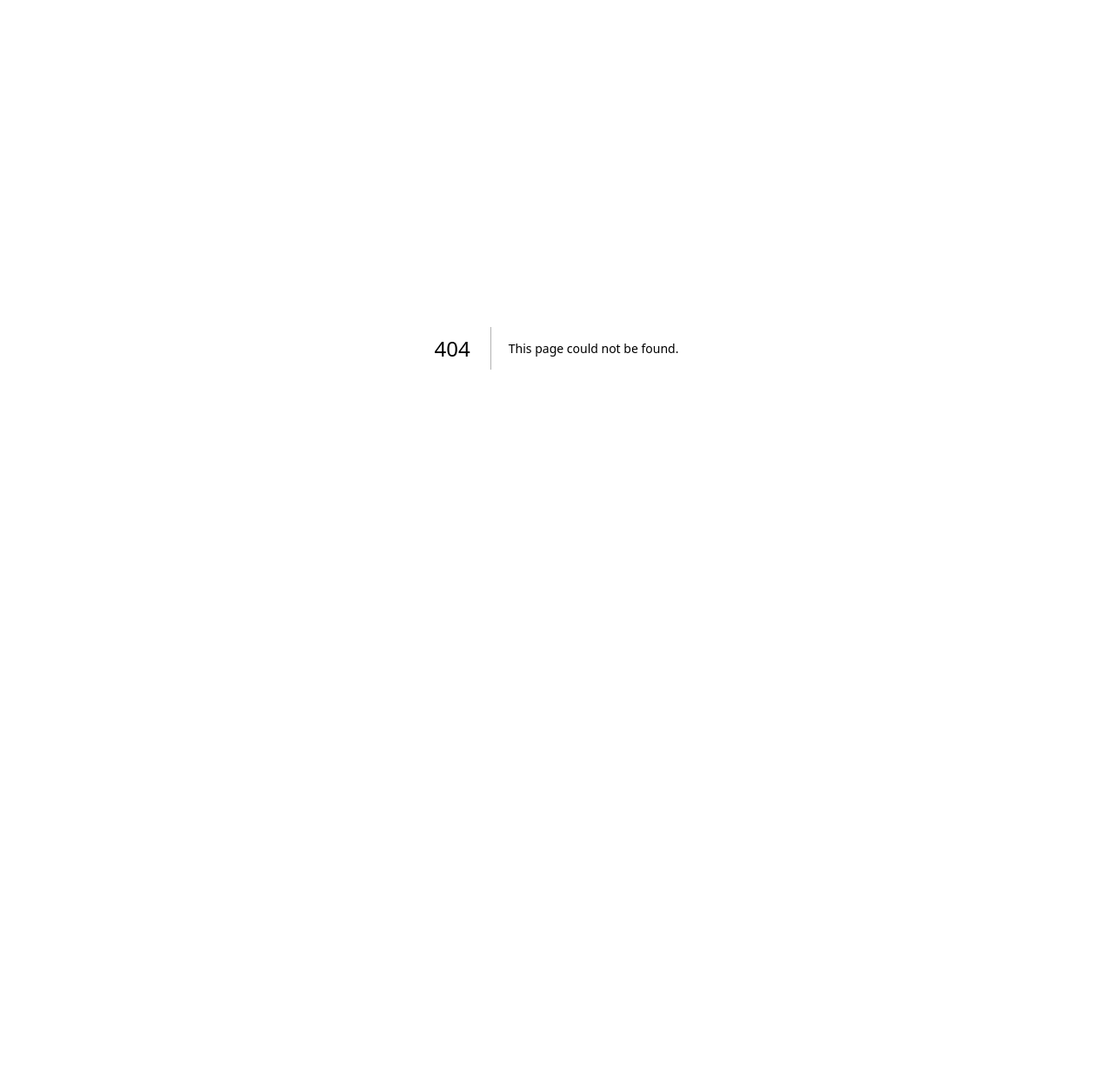
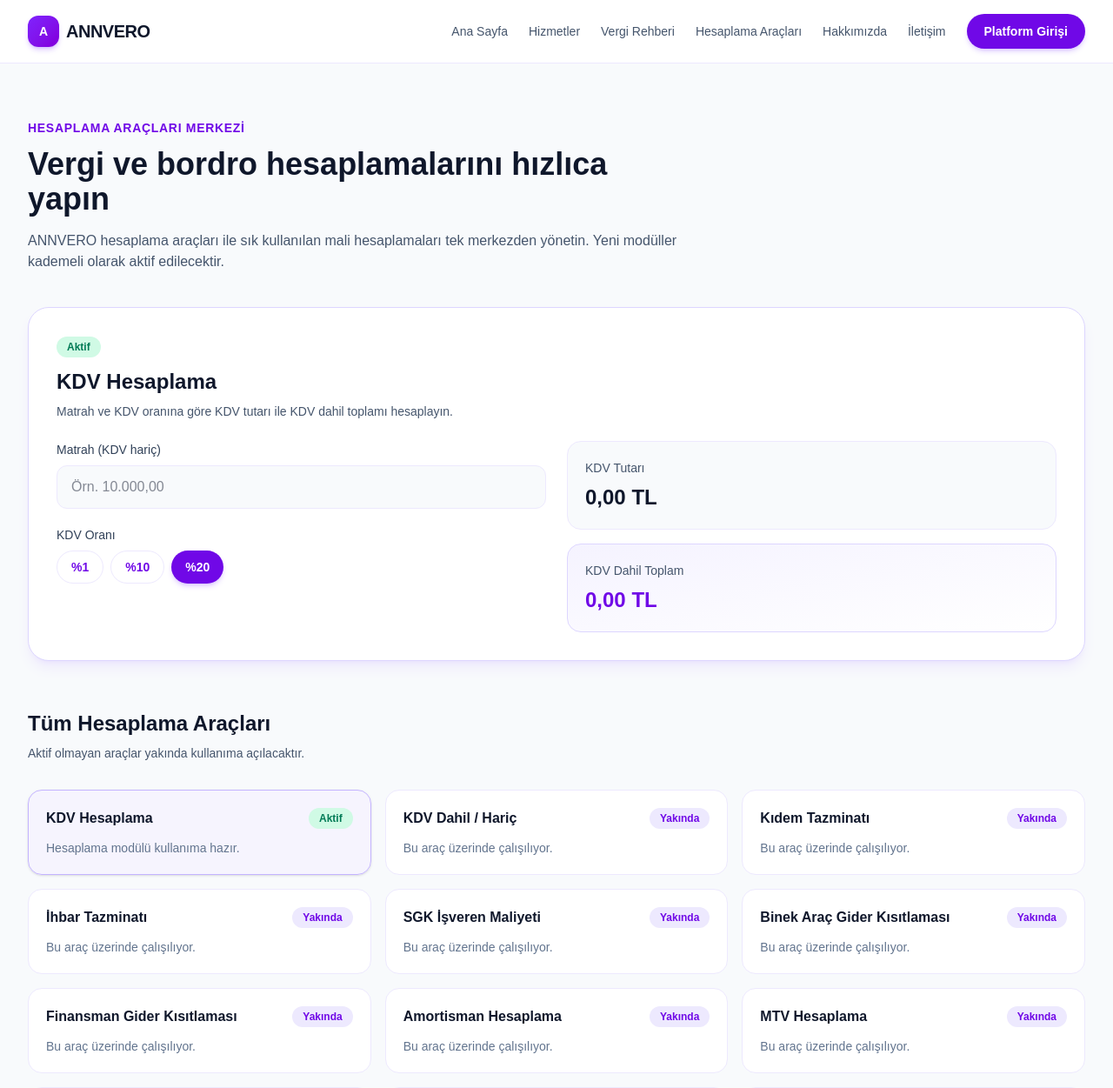
Before and after one commit to yusufozlu-hue/annvero-app, a Next.js app: page /hesaplama-araclari in a window 1280 px wide. Before the commit this address had no page. Shown: the top 1251 px of the page at 87% size. Before the commit the page ends 800 px from the top, so only its background shows below. Built offline with nearby package versions, Linux system fonts and the light colour scheme.

Commit message:
Add public calculators page

```diff
--- /dev/null
+++ b/app/components/landing/KdvCalculator.jsx
@@ -0,0 +1,121 @@
+"use client";
+
+import { useMemo, useState } from "react";
+
+const RATE_OPTIONS = [
+  { label: "%1", value: 1 },
+  { label: "%10", value: 10 },
+  { label: "%20", value: 20 },
+];
+
+function parseAmount(value) {
+  const normalized = String(value || "")
+    .replace(/\./g, "")
+    .replace(",", ".")
+    .trim();
+
+  const number = Number(normalized);
+  return Number.isFinite(number) && number >= 0 ? number : 0;
+}
+
+function formatMoney(value) {
+  return Number(value || 0).toLocaleString("tr-TR", {
+    minimumFractionDigits: 2,
+    maximumFractionDigits: 2,
+  });
+}
+
+export default function KdvCalculator() {
+  const [matrahInput, setMatrahInput] = useState("");
+  const [rate, setRate] = useState(20);
+
+  const matrah = parseAmount(matrahInput);
+
+  const { kdvTutari, toplam } = useMemo(() => {
+    const kdv = (matrah * rate) / 100;
+    return {
+      kdvTutari: kdv,
+      toplam: matrah + kdv,
+    };
+  }, [matrah, rate]);
+
+  return (
+    <section className="rounded-3xl border border-violet-200 bg-white p-6 shadow-lg shadow-violet-500/10 sm:p-8">
+      <div className="mb-6">
+        <span className="inline-flex rounded-full bg-emerald-100 px-3 py-1 text-xs font-semibold text-emerald-700">
+          Aktif
+        </span>
+        <h2 className="mt-3 text-2xl font-bold text-slate-900">KDV Hesaplama</h2>
+        <p className="mt-2 text-sm text-slate-600">
+          Matrah ve KDV oranına göre KDV tutarı ile KDV dahil toplamı hesaplayın.
+        </p>
+      </div>
+
+      <div className="grid gap-6 lg:grid-cols-2">
+        <div className="space-y-5">
+          <label className="block">
+            <span className="mb-2 block text-sm font-medium text-slate-700">
+              Matrah (KDV hariç)
+            </span>
+            <input
+              type="text"
+              inputMode="decimal"
+              value={matrahInput}
+              onChange={(event) => setMatrahInput(event.target.value)}
+              placeholder="Örn. 10.000,00"
+              className="w-full rounded-xl border border-violet-100 bg-slate-50 px-4 py-3 text-slate-900 outline-none transition focus:border-violet-400 focus:ring-2 focus:ring-violet-100"
+            />
+          </label>
+
+          <div>
+            <span className="mb-2 block text-sm font-medium text-slate-700">
+              KDV Oranı
+            </span>
+            <div className="flex flex-wrap gap-2">
+              {RATE_OPTIONS.map((option) => (
+                <button
+                  key={option.value}
+                  type="button"
+                  onClick={() => setRate(option.value)}
+                  className={`rounded-full px-4 py-2 text-sm font-semibold transition ${
+                    rate === option.value
+                      ? "bg-violet-700 text-white shadow-md shadow-violet-500/25"
+                      : "border border-violet-100 bg-white text-violet-700 hover:bg-violet-50"
+                  }`}
+                >
+                  {option.label}
+                </button>
+              ))}
+            </div>
+          </div>
+        </div>
+
+        <div className="grid gap-4 sm:grid-cols-1">
+          <ResultCard label="KDV Tutarı" value={formatMoney(kdvTutari)} />
+          <ResultCard label="KDV Dahil Toplam" value={formatMoney(toplam)} highlight />
+        </div>
+      </div>
+    </section>
+  );
+}
+
+function ResultCard({ label, value, highlight = false }) {
+  return (
+    <div
+      className={`rounded-2xl border p-5 ${
+        highlight
+          ? "border-violet-200 bg-gradient-to-br from-violet-50 to-white"
+          : "border-violet-100 bg-slate-50"
+      }`}
+    >
+      <p className="text-sm font-medium text-slate-600">{label}</p>
+      <p
+        className={`mt-2 text-2xl font-bold ${
+          highlight ? "text-violet-700" : "text-slate-900"
+        }`}
+      >
+        {value} TL
+      </p>
+    </div>
+  );
+}
--- a/app/components/landing/LandingPage.jsx
+++ b/app/components/landing/LandingPage.jsx
@@ -1,3 +1,4 @@
+import Link from "next/link";
 import PublicHeader from "./PublicHeader";
 
 const services = [
@@ -103,12 +104,12 @@ export default function LandingPage() {
                 >
                   Hizmetlerimizi İncele
                 </a>
-                <a
-                  href="#hesaplama-araclari"
+                <Link
+                  href="/hesaplama-araclari"
                   className="inline-flex items-center justify-center rounded-full border border-violet-200 bg-white px-6 py-3 text-sm font-semibold text-violet-700 transition hover:bg-violet-50"
                 >
                   Hesaplama Araçları
-                </a>
+                </Link>
               </div>
             </div>
 
@@ -199,6 +200,15 @@ export default function LandingPage() {
                   </p>
                 </div>
               ))}
+            </div>
+
+            <div className="mt-10">
+              <Link
+                href="/hesaplama-araclari"
+                className="inline-flex items-center justify-center rounded-full bg-violet-700 px-6 py-3 text-sm font-semibold text-white transition hover:bg-violet-800"
+              >
+                Hesaplama Araçları Merkezi
+              </Link>
             </div>
           </div>
         </section>
--- a/app/components/landing/PublicHeader.jsx
+++ b/app/components/landing/PublicHeader.jsx
@@ -5,11 +5,11 @@ import { useState } from "react";
 
 const navLinks = [
   { label: "Ana Sayfa", href: "/" },
-  { label: "Hizmetler", href: "#hizmetler" },
-  { label: "Vergi Rehberi", href: "#vergi-rehberi" },
-  { label: "Hesaplama Araçları", href: "#hesaplama-araclari" },
-  { label: "Hakkımızda", href: "#hakkimizda" },
-  { label: "İletişim", href: "#iletisim" },
+  { label: "Hizmetler", href: "/#hizmetler" },
+  { label: "Vergi Rehberi", href: "/#vergi-rehberi" },
+  { label: "Hesaplama Araçları", href: "/hesaplama-araclari" },
+  { label: "Hakkımızda", href: "/#hakkimizda" },
+  { label: "İletişim", href: "/#iletisim" },
 ];
 
 export default function PublicHeader() {
@@ -29,13 +29,13 @@ export default function PublicHeader() {
 
         <nav className="hidden items-center gap-6 lg:flex">
           {navLinks.map((link) => (
-            <a
+            <Link
               key={link.href}
               href={link.href}
               className="text-sm font-medium text-slate-600 transition hover:text-violet-700"
             >
               {link.label}
-            </a>
+            </Link>
           ))}
           <Link
             href="/login"
@@ -90,14 +90,14 @@ export default function PublicHeader() {
         <nav className="border-t border-violet-100 bg-white px-4 py-4 lg:hidden">
           <div className="flex flex-col gap-3">
             {navLinks.map((link) => (
-              <a
+              <Link
                 key={link.href}
                 href={link.href}
                 onClick={() => setMenuOpen(false)}
                 className="rounded-lg px-3 py-2 text-sm font-medium text-slate-700 hover:bg-violet-50 hover:text-violet-700"
               >
                 {link.label}
-              </a>
+              </Link>
             ))}
           </div>
         </nav>
--- /dev/null
+++ b/app/hesaplama-araclari/page.jsx
@@ -0,0 +1,93 @@
+import PublicHeader from "../components/landing/PublicHeader";
+import KdvCalculator from "../components/landing/KdvCalculator";
+
+const tools = [
+  { id: "kdv", title: "KDV Hesaplama", active: true },
+  { id: "kdv-dahil", title: "KDV Dahil / Hariç" },
+  { id: "kidem", title: "Kıdem Tazminatı" },
+  { id: "ihbar", title: "İhbar Tazminatı" },
+  { id: "sgk", title: "SGK İşveren Maliyeti" },
+  { id: "binek", title: "Binek Araç Gider Kısıtlaması" },
+  { id: "finansman", title: "Finansman Gider Kısıtlaması" },
+  { id: "amortisman", title: "Amortisman Hesaplama" },
+  { id: "mtv", title: "MTV Hesaplama" },
+  { id: "kur", title: "Kur Değerleme" },
+  { id: "adat", title: "Adat Hesaplama" },
+  { id: "police", title: "Poliçe Giderleştirme" },
+];
+
+export default function HesaplamaAraclariPage() {
+  return (
+    <div className="min-h-screen bg-slate-50 text-slate-900">
+      <PublicHeader />
+
+      <main className="mx-auto max-w-7xl px-4 py-12 sm:px-6 lg:px-8 lg:py-16">
+        <div className="max-w-3xl">
+          <p className="text-sm font-semibold uppercase tracking-wider text-violet-700">
+            Hesaplama Araçları Merkezi
+          </p>
+          <h1 className="mt-3 text-3xl font-bold text-slate-900 sm:text-4xl">
+            Vergi ve bordro hesaplamalarını hızlıca yapın
+          </h1>
+          <p className="mt-4 text-slate-600">
+            ANNVERO hesaplama araçları ile sık kullanılan mali hesaplamaları tek
+            merkezden yönetin. Yeni modüller kademeli olarak aktif edilecektir.
+          </p>
+        </div>
+
+        <div className="mt-10">
+          <KdvCalculator />
+        </div>
+
+        <section className="mt-14">
+          <h2 className="text-xl font-bold text-slate-900 sm:text-2xl">
+            Tüm Hesaplama Araçları
+          </h2>
+          <p className="mt-2 text-sm text-slate-600">
+            Aktif olmayan araçlar yakında kullanıma açılacaktır.
+          </p>
+
+          <div className="mt-8 grid grid-cols-1 gap-4 sm:grid-cols-2 xl:grid-cols-3">
+            {tools.map((tool) => (
+              <article
+                key={tool.id}
+                className={`rounded-2xl border p-5 transition ${
+                  tool.active
+                    ? "border-violet-300 bg-violet-50/70 shadow-sm"
+                    : "border-violet-100 bg-white hover:border-violet-200 hover:shadow-md hover:shadow-violet-500/5"
+                }`}
+              >
+                <div className="flex items-start justify-between gap-3">
+                  <h3 className="font-semibold text-slate-900">{tool.title}</h3>
+                  <span
+                    className={`shrink-0 rounded-full px-3 py-1 text-xs font-semibold ${
+                      tool.active
+                        ? "bg-emerald-100 text-emerald-700"
+                        : "bg-violet-100 text-violet-700"
+                    }`}
+                  >
+                    {tool.active ? "Aktif" : "Yakında"}
+                  </span>
+                </div>
+                <p className="mt-3 text-sm text-slate-500">
+                  {tool.active
+                    ? "Hesaplama modülü kullanıma hazır."
+                    : "Bu araç üzerinde çalışılıyor."}
+                </p>
+              </article>
+            ))}
+          </div>
+        </section>
+      </main>
+
+      <footer className="border-t border-violet-100 bg-slate-900 px-4 py-10 text-slate-300 sm:px-6 lg:px-8">
+        <div className="mx-auto max-w-7xl">
+          <p className="text-lg font-bold text-white">ANNVERO</p>
+          <p className="mt-1 text-sm text-slate-400">
+            Muhasebe ve vergi yönetiminde akıllı dönüşüm.
+          </p>
+        </div>
+      </footer>
+    </div>
+  );
+}
```
